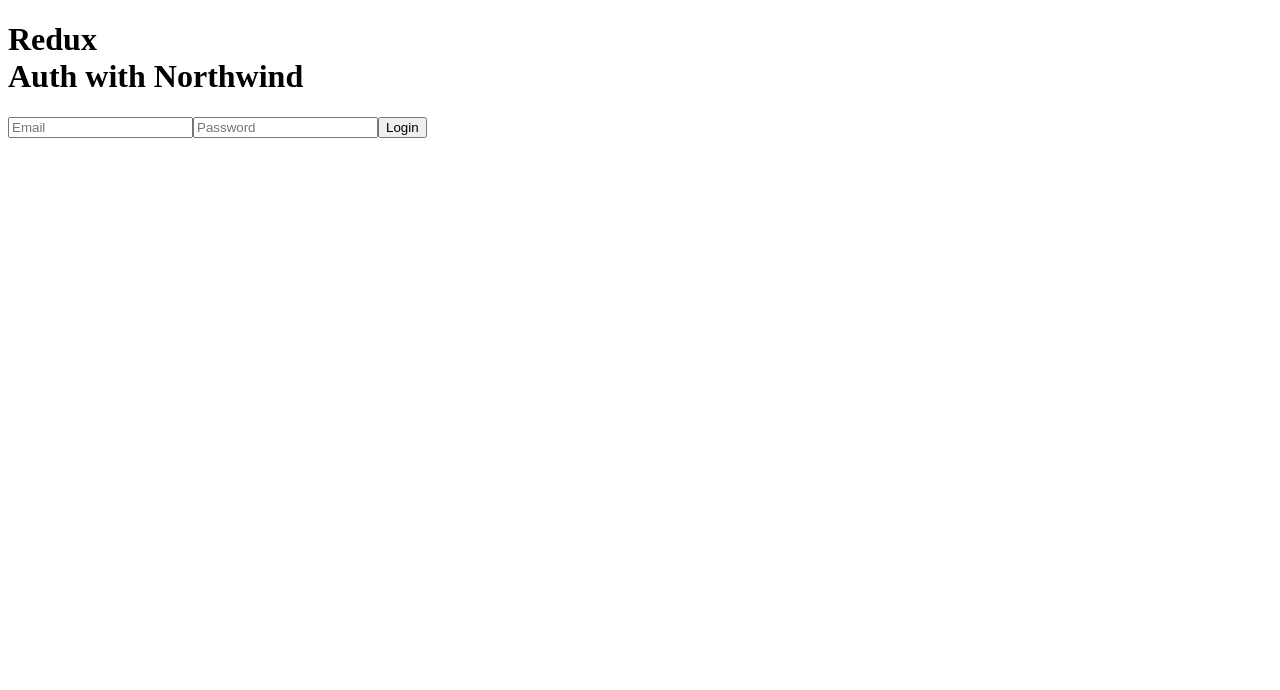
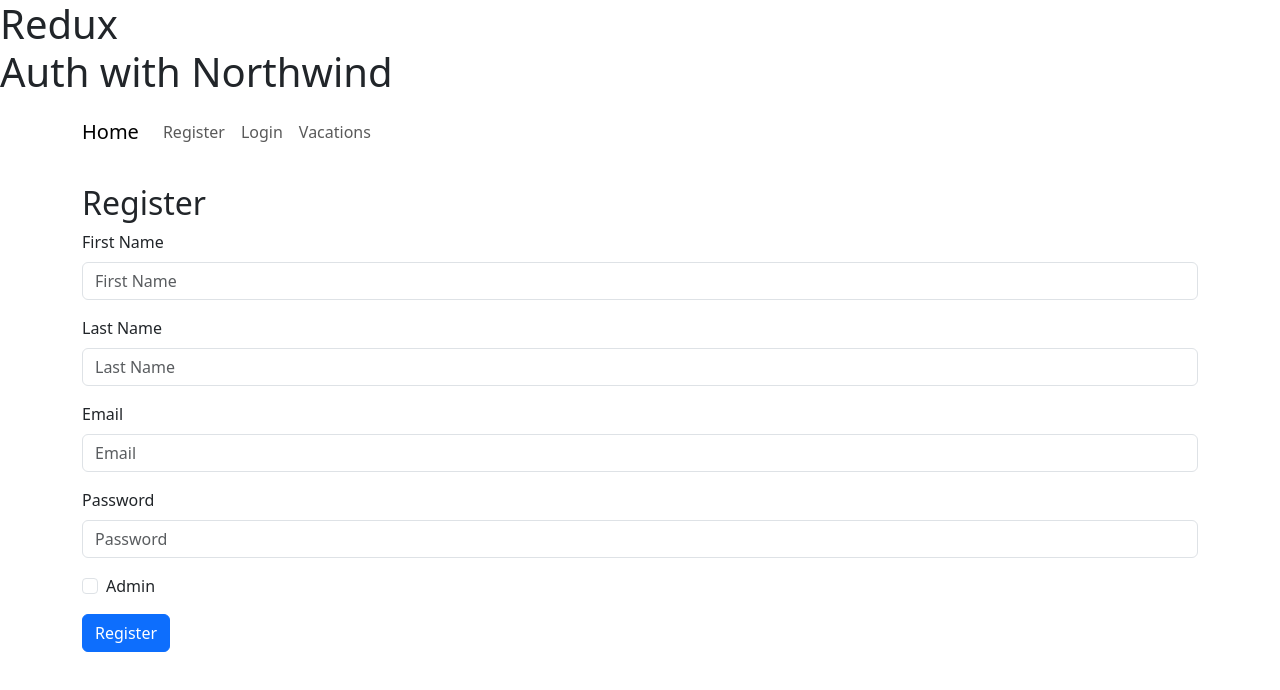
Before and after one commit to ShakedKelman/project_3, a React (Create React App) app in the folder front_end/: page /register in a window 1280 px wide. Shown: the top 690 px of the page. Built offline with nearby package versions, Linux system fonts and the light colour scheme.

Commit message:
FE: added register and routes. need to make the BE error messeges show on FE form. password is 4 minimum and i have email verify pattern. vacations is only avilible to logged users . NEED TO ADD ROUTES AND MAKE NAVBAR SHOW VACATIONS ONLY WHEN LOGGED OR REGISTERED. ALSO TO ADD LOGGOUT

```diff
--- a/front_end/package.json
+++ b/front_end/package.json
@@ -20,9 +20,11 @@
     "react-bootstrap-icons": "^1.11.4",
     "react-dom": "^18.3.1",
     "react-redux": "^9.1.2",
+    "react-router-dom": "^6.26.1",
     "react-scripts": "5.0.1",
     "redux-thunk": "^3.1.0",
     "typescript": "^4.9.5",
+    "v": "^0.3.0",
     "web-vitals": "^2.1.4"
   },
   "scripts": {
--- a/front_end/src/App.tsx
+++ b/front_end/src/App.tsx
@@ -1,10 +1,13 @@
-import LoginComponent from "./components/Login";
+import React from 'react';
+import NavbarWeb from './components/NavbarWeb';
+import SiteRoutes from './components/SiteRoutes'; // Import SiteRoutes
 
 function App() {
   return (
     <div>
       <h1> Redux <br/> Auth with Northwind </h1>
-      <LoginComponent/>
+      <NavbarWeb />
+      <SiteRoutes /> {/* Include SiteRoutes here */}
     </div>
   );
 }
--- /dev/null
+++ b/front_end/src/api/vactions-api.ts
@@ -0,0 +1,24 @@
+import axios from 'axios';
+import { VacationModel } from '../model/VacationModel';
+
+// Fetch all vacations or a specific vacation by ID
+export const getVacations = async (id?: number): Promise<VacationModel[]> => {
+    try {
+        const url = id ? `http://localhost:4000/api/v1/vacations/${id}` : 'http://localhost:4000/api/v1/vacations';
+        const response = await axios.get(url);
+        return response.data; // Ensure this matches `VacationModel[]`
+    } catch (error) {
+        console.error("Error fetching vacations:", error);
+        throw error;
+    }
+};
+
+// Add a new vacation
+export const addVacation = async (vacation: VacationModel): Promise<void> => {
+    try {
+        await axios.post('http://localhost:4000/api/v1/vacations', vacation);
+    } catch (error) {
+        console.error("Error adding vacation:", error);
+        throw error;
+    }
+};
--- a/front_end/src/components/Login.tsx
+++ b/front_end/src/components/Login.tsx
@@ -1,10 +1,12 @@
 import React, { useState } from 'react';
 import { useDispatch, useSelector } from 'react-redux';
+import { useNavigate } from 'react-router-dom';
 import { AppDispatch, RootState } from '../store/store';
 import { loginUser } from '../api/authThunks';
 
 const LoginComponent: React.FC = () => {
   const dispatch = useDispatch<AppDispatch>();
+  const navigate = useNavigate(); // Initialize navigate function
   const authStatus = useSelector((state: RootState) => state.auth.status);
   const [email, setEmail] = useState('');
   const [password, setPassword] = useState('');
@@ -15,6 +17,7 @@
       .unwrap()
       .then(() => {
         setLoginSuccess(true); // Update state to show success message
+        navigate('/vacations'); // Redirect to vacations list page
       })
       .catch(() => {
         setLoginSuccess(false); // Handle failure if needed
--- /dev/null
+++ b/front_end/src/components/NavbarWeb.tsx
@@ -0,0 +1,20 @@
+import React from 'react';
+import { Container, Nav, Navbar } from 'react-bootstrap';
+import { Link } from 'react-router-dom'; // Import Link for navigation
+
+const NavbarWeb: React.FC = () => {
+    return (
+        <Navbar className="navbar-lilac" variant="light">
+            <Container>
+                <Navbar.Brand as={Link} to="/">Home</Navbar.Brand> {/* Link to home or main page */}
+                <Nav className="me-auto">
+                    <Nav.Link as={Link} to="/register">Register</Nav.Link> {/* Link to Register page */}
+                    <Nav.Link as={Link} to="/login">Login</Nav.Link> {/* Link to Login page */}
+                    <Nav.Link as={Link} to="/vacations">Vacations</Nav.Link> {/* Link to Vacations page */}
+                </Nav>
+            </Container>
+        </Navbar>
+    );
+};
+
+export default NavbarWeb;
--- /dev/null
+++ b/front_end/src/components/Register.tsx
@@ -0,0 +1,124 @@
+import React, { useState } from 'react';
+import { useNavigate } from 'react-router-dom';
+import { UserModel } from '../model/UserModel'; // Adjust import path as needed
+import { register } from '../api/auth-api'; // Adjust import path as needed
+import { Form, Button, Alert, Container } from 'react-bootstrap';
+import axios, { AxiosError } from 'axios';
+
+// Define an interface for the error response
+interface ErrorResponse {
+  message: string;
+}
+
+const RegisterComponent: React.FC = () => {
+  const [email, setEmail] = useState('');
+  const [password, setPassword] = useState('');
+  const [firstName, setFirstName] = useState('');
+  const [lastName, setLastName] = useState('');
+  const [isAdmin, setIsAdmin] = useState(false);
+  const [error, setError] = useState<string | null>(null);
+  const [success, setSuccess] = useState<boolean>(false);
+  const navigate = useNavigate();
+
+  const handleRegister = async () => {
+    // Check if all fields are filled
+    if (!email || !password || !firstName || !lastName) {
+      setError('All fields are required.');
+      return;
+    }
+
+    // Validate email
+    const emailPattern = /^[^\s@]+@[^\s@]+\.[^\s@]+$/;
+    if (!emailPattern.test(email)) {
+      setError('Please enter a valid email address.');
+      return;
+    }
+
+    // Validate password
+    if (password.length < 4) {
+      setError('Password must be at least 4 characters long.');
+      return;
+    }
+
+    try {
+      const user: UserModel = {
+        email,
+        password,
+        firstName,
+        lastName,
+        isAdmin
+      };
+
+      await register(user);
+      setSuccess(true);
+      navigate('/login'); // Redirect to login page on successful registration
+    } catch (error) {
+      if (axios.isAxiosError(error)) {
+        // Safely extract the error message from the Axios error
+        const axiosError = error as AxiosError<ErrorResponse>;
+        setError(axiosError.response?.data?.message || 'Registration failed. Please try again.');
+      } else {
+        setError('Registration failed. Please try again.');
+      }
+    }
+  };
+
+  return (
+    <Container className="mt-4">
+      <h2>Register</h2>
+      {error && <Alert variant="danger">{error}</Alert>}
+      {success && <Alert variant="success">Registration successful! Please log in.</Alert>}
+      <Form>
+        <Form.Group className="mb-3" controlId="formFirstName">
+          <Form.Label>First Name</Form.Label>
+          <Form.Control
+            type="text"
+            value={firstName}
+            onChange={(e) => setFirstName(e.target.value)}
+            placeholder="First Name"
+          />
+        </Form.Group>
+        <Form.Group className="mb-3" controlId="formLastName">
+          <Form.Label>Last Name</Form.Label>
+          <Form.Control
+            type="text"
+            value={lastName}
+            onChange={(e) => setLastName(e.target.value)}
+            placeholder="Last Name"
+          />
+        </Form.Group>
+        <Form.Group className="mb-3" controlId="formEmail">
+          <Form.Label>Email</Form.Label>
+          <Form.Control
+            type="email"
+            value={email}
+            onChange={(e) => setEmail(e.target.value)}
+            placeholder="Email"
+          />
+        </Form.Group>
+        <Form.Group className="mb-3" controlId="formPassword">
+          <Form.Label>Password</Form.Label>
+          <Form.Control
+            type="password"
+            value={password}
+            onChange={(e) => setPassword(e.target.value)}
+            placeholder="Password"
+          />
+        </Form.Group>
+        <Form.Group className="mb-3">
+          <Form.Check
+            type="checkbox"
+            checked={isAdmin}
+            onChange={() => setIsAdmin(!isAdmin)}
+            label="Admin"
+          />
+        </Form.Group>
+        <Button variant="primary" onClick={handleRegister}>
+          Register
+        </Button>
+      </Form>
+    </Container>
+  );
+};
+
+export default RegisterComponent;
--- /dev/null
+++ b/front_end/src/components/SiteRoutes.tsx
@@ -0,0 +1,26 @@
+import React from 'react';
+import { Routes, Route, Navigate } from 'react-router-dom';
+import VacationCard from './VacationCard'; // Adjust import path as needed
+import LoginComponent from './Login';
+import { useSelector } from 'react-redux';
+import { RootState } from '../store/store';
+import RegisterComponent from './Register';
+
+const SiteRoutes: React.FC = () => {
+  const authStatus = useSelector((state: RootState) => state.auth.status);
+
+  return (
+    <Routes>
+      <Route path="/login" element={<LoginComponent />} />
+      {/* <Route path="/register" element={<RegisterComponent />} /> */}
+      <Route path="/register" element={<RegisterComponent />} />
+
+      <Route
+        path="/vacations"
+        element={authStatus === 'succeeded' ? <VacationCard /> : <Navigate to="/login" />}
+      />
+    </Routes>
+  );
+};
+
+export default SiteRoutes;
--- /dev/null
+++ b/front_end/src/components/VacationCard.tsx
@@ -0,0 +1,53 @@
+import React, { useEffect, useState } from 'react';
+import { VacationModel } from '../model/VacationModel';
+import { addVacation, getVacations } from '../api/vactions-api';
+
+const VacationCard: React.FC = () => {
+    const [vacations, setVacations] = useState<VacationModel[]>([]);
+    const [newVacation, setNewVacation] = useState<VacationModel>({
+        destination: '',
+        description: '',
+        startDate: '',
+        endDate: '',
+        price: 0,
+        imageFileName: ''
+    });
+
+    useEffect(() => {
+        const fetchVacations = async () => {
+            try {
+                const fetchedVacations = await getVacations();
+                setVacations(fetchedVacations);
+            } catch (error) {
+                console.error("Error fetching vacations:", error);
+            }
+        };
+
+        fetchVacations();
+    }, []);
+
+    const handleAddVacation = async () => {
+        try {
+            await addVacation(newVacation);
+            // Optionally, refetch or update the vacation list
+            const updatedVacations = await getVacations();
+            setVacations(updatedVacations);
+        } catch (error) {
+            console.error("Error adding vacation:", error);
+        }
+    };
+
+    return (
+        <div>
+            <h1>Vacations</h1>
+            <ul>
+                {vacations.map(vacation => (
+                    <li key={vacation.id}>{vacation.destination}</li>
+                ))}
+            </ul>
+            <button onClick={handleAddVacation}>Add Vacation</button>
+        </div>
+    );
+};
+
+export default VacationCard;
--- a/front_end/src/index.tsx
+++ b/front_end/src/index.tsx
@@ -5,13 +5,15 @@
 import App from './App';
 import { Provider } from 'react-redux';
 import { store } from './store/store';
+import { BrowserRouter } from 'react-router-dom';
+import 'bootstrap/dist/css/bootstrap.min.css';
 
 
 const root = ReactDOM.createRoot(document.getElementById('root')!);
 root.render(
   <Provider store={store}>
-    <React.StrictMode>
+  <BrowserRouter> {/* Wrap your application in BrowserRouter */}
       <App />
-    </React.StrictMode>
+    </BrowserRouter>
   </Provider>
 );
--- /dev/null
+++ b/front_end/src/model/VacationModel.ts
@@ -0,0 +1,19 @@
+export class VacationModel {
+    id?: number;
+    destination: string;
+    description: string;
+    startDate: string; // ISO date string or format you prefer
+    endDate: string; // ISO date string or format you prefer
+    price: number;
+    imageFileName?: string;
+
+    constructor(obj: Partial<VacationModel>) {
+        this.id = obj.id;
+        this.destination = obj.destination ?? '';
+        this.description = obj.description ?? '';
+        this.startDate = obj.startDate ?? '';
+        this.endDate = obj.endDate ?? '';
+        this.price = obj.price ?? 0;
+        this.imageFileName = obj.imageFileName;
+    }
+}
```
Also changed, not shown: front_end/src/components/AuthRoute.tsx (added, +20 -0 lines), front_end/src/components/VacationsList.tsx (added, +11 -0 lines), 2 other files (tests, documents, lock files or other folders).
